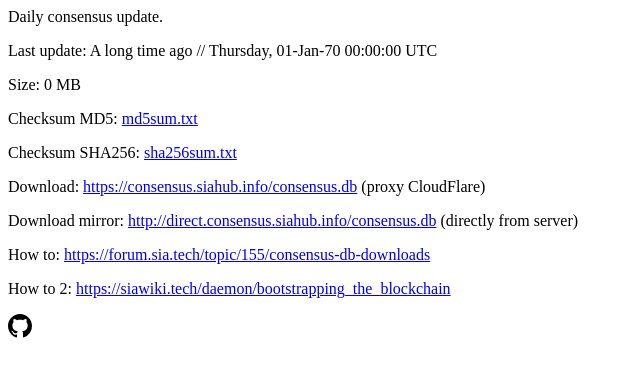
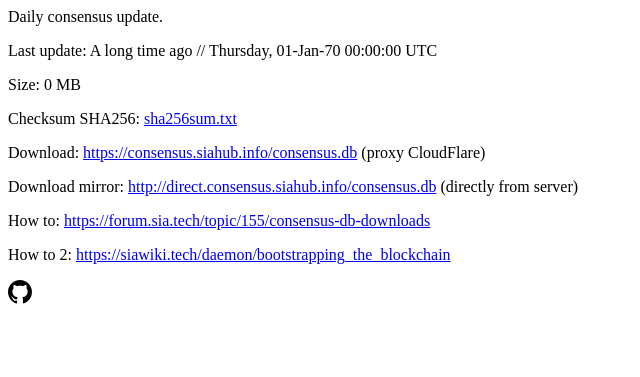
Before and after one commit to SiaHubLab/consensus.siahub.info, a PHP site: page / in a window 1280 px wide. Shown: the top 377 px of the page, without its empty margins (0-640 px from the left). Run offline with PHP 8.4, Linux system fonts and the light colour scheme.

Commit message:
remove md5sum

```diff
--- a/index.php
+++ b/index.php
@@ -13,7 +13,6 @@
 ?> MB
 </p>
 
-<p>Checksum MD5: <?=explode(' ', file_get_contents('./md5sum.txt'))[0]?> <a href="/md5sum.txt">md5sum.txt</a></p>
 <p>Checksum SHA256: <?=explode(' ', file_get_contents('./sha256sum.txt'))[0]?> <a href="/sha256sum.txt">sha256sum.txt</a></p>
 
 <p>Download: <a href="/consensus.db">https://consensus.siahub.info/consensus.db</a> (proxy CloudFlare)</p>
```
